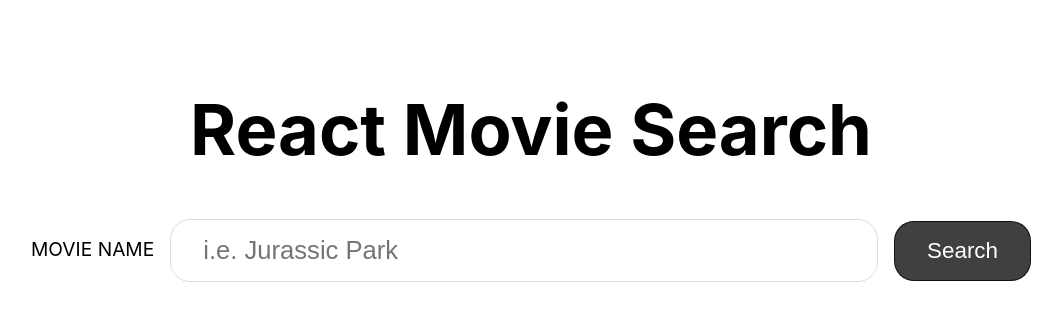
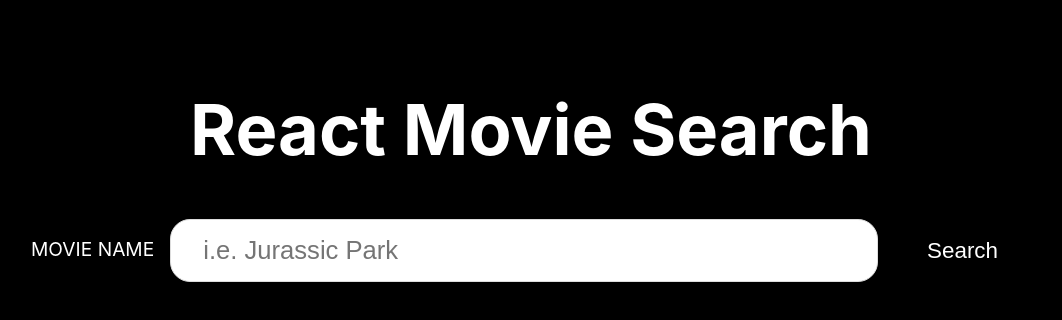
Before and after one commit to jc-nzc/silver-eureka, a React (Create React App) app: page / in a window 1280 px wide. Shown: the top 320 px of the page, without its empty margins (109-1171 px from the left). Built offline with nearby package versions, Linux system fonts and the light colour scheme.

Commit message:
dark mode

```diff
--- a/src/index.css
+++ b/src/index.css
@@ -5,6 +5,8 @@
     sans-serif;
   -webkit-font-smoothing: antialiased;
   -moz-osx-font-smoothing: grayscale;
+  color: white;
+  background: black;
 }
 
 code {
@@ -91,7 +93,7 @@
     border-radius: 10px;
     box-shadow: 1px 1px 5px rgba(0,0,0,0.25);
     margin-bottom: 2rem;
-    background-color: white;
+    background-color: rgb(8,8,8);
 }
 
 .card--title {
```
